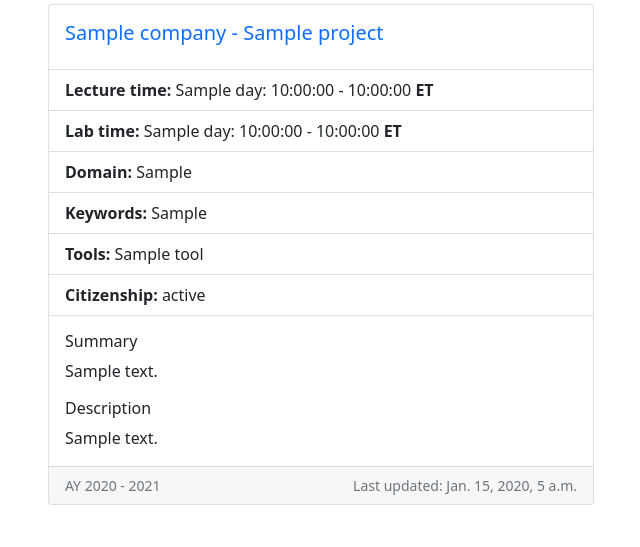
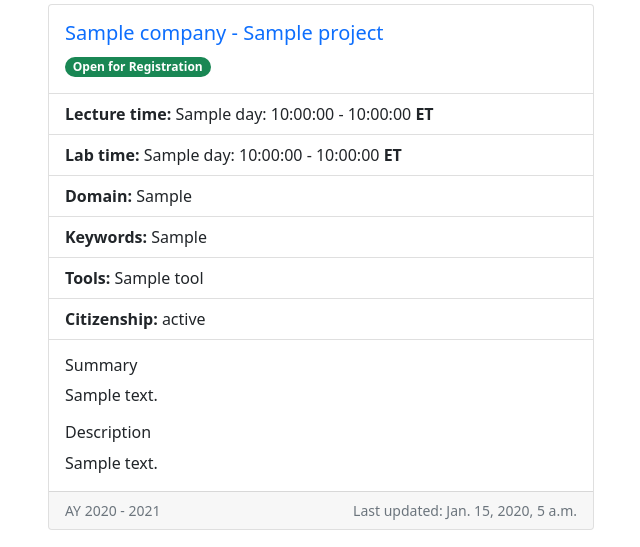
Before and after one commit to TheDataMine/tdm_site, a Django app: a page that uses tdm_site/templates/projects/project_detail.html in a window 1280 px wide. Shown: the part 56-603 px from the top of the page, without its empty margins (319-959 px from the left). Before the commit the page ends 561 px from the top, so only its background shows below. Run offline with Django 3.2, Linux system fonts and the light colour scheme; tables that the repository leaves empty hold one stand-in row (values such as "Sample post"); parts of the project's set-up code (start-up, migrations or seed data) failed here and were passed over; some libraries are stand-ins or nearby versions.

Commit message:
new AY updates

```diff
--- a/tdm_site/projects/forms.py
+++ b/tdm_site/projects/forms.py
@@ -22,3 +22,4 @@ class SearchProjectsForm(forms.Form):
     lab_times = forms.ModelMultipleChoiceField(queryset=Labtime.objects.all(), required=False, widget=forms.SelectMultiple(attrs={"class": "form-control"}))
     lecture_times = forms.ModelMultipleChoiceField(queryset=Lecturetime.objects.all(), required=False, widget=forms.SelectMultiple(attrs={"class": "form-control"}))
     registration_status = forms.BooleanField(required=False, widget=forms.RadioSelect(choices=((True, "Open for Registration"), (False, "Closed for Registration"),)))
+    deafpods_bool = forms.BooleanField(required=False, widget=forms.RadioSelect(choices=((True, "DEAFPODS students only"), (False, ""),)))
--- a/tdm_site/projects/models.py
+++ b/tdm_site/projects/models.py
@@ -34,6 +34,9 @@ class Project(models.Model):
     restricted = BooleanField(default=False)
 
     registration_status = BooleanField(default=False, verbose_name=_("Registration Status"))
+
+    deafpods_bool = BooleanField(default=False, verbose_name=_("DEAFPODS"))
+
 
 
     def get_absolute_url(self):
--- a/tdm_site/projects/views.py
+++ b/tdm_site/projects/views.py
@@ -42,6 +42,7 @@ def project_search_result_view(request):
     domain = request.GET.get('domain')
     citizenship_status = request.GET.get('citizenship_status')
     registration_status = request.GET.get('registration_status')
+    deafpods_bool = request.Get.get('deafpods_bool')
 
     keywords = request.GET.getlist('keywords')
     tools = request.GET.getlist('tools')
@@ -60,6 +61,9 @@ def project_search_result_view(request):
     if registration_status not in ['', None]:
         queryset = queryset.filter(registration_status=registration_status)
 
+    if deafpods_bool not in ['', None]:
+        queryset = queryset.filter(deafpods_bool=deafpods_bool)
+
     if keywords:
         queryset = queryset.filter(keywords__in=keywords)
 
--- a/tdm_site/templates/projects/project_detail.html
+++ b/tdm_site/templates/projects/project_detail.html
@@ -10,6 +10,14 @@
 	<div class="card mb-3">
 		<div class="card-body">
 			<a href="{{ object.get_absolute_url }}" class="text-decoration-none"><h5 class="card-title">{{ object.company }} - {{ object.title }}</h5></a>
+            {% if object.registration_status %}
+            <span class="badge rounded-pill bg-success">Open for Registration</span>
+            {% else %}
+            <span class="badge rounded-pill bg-danger">Closed for Registration</span>
+            {% endif %}
+            {% if object.deafpods_bool %}
+            <span class="badge rounded-pill badge badge-info">DEAFPODS Students Only</span>
+            {% endif %}
 		</div>
 		<ul class="list-group list-group-flush">
 			<li class="list-group-item"><b>Lecture time:</b> {{ object.lecturetimes.all|join:", " }} <b>ET</b></li>
--- a/tdm_site/templates/projects/project_list.html
+++ b/tdm_site/templates/projects/project_list.html
@@ -61,6 +61,9 @@
 							{% else %}
 							<span class="badge rounded-pill bg-danger">Closed for Registration</span>
 							{% endif %}
+							{% if object.deafpods_bool %}
+							<span class="badge rounded-pill badge badge-info">DEAFPODS Students Only</span>
+							{% endif %}
 						</div>
 						<ul class="list-group list-group-flush">
 							<li class="list-group-item"><b>Lecture time:</b> {{ project.lecturetimes.all|join:", " }} <b>ET</b></li>
```
Also changed, not shown: tdm_site/templates/companies/company_year.html (added, +9 -0 lines).
